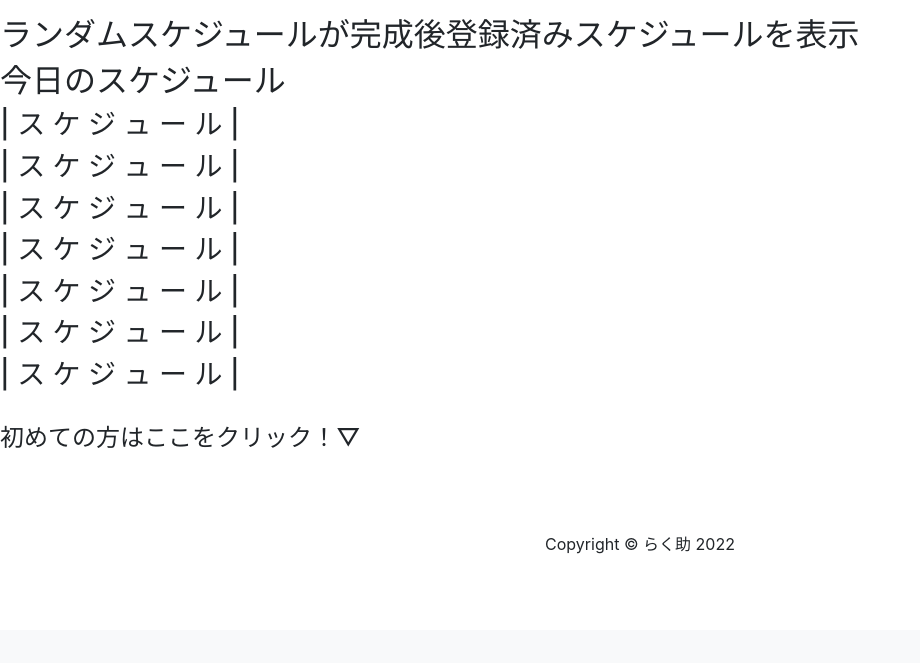
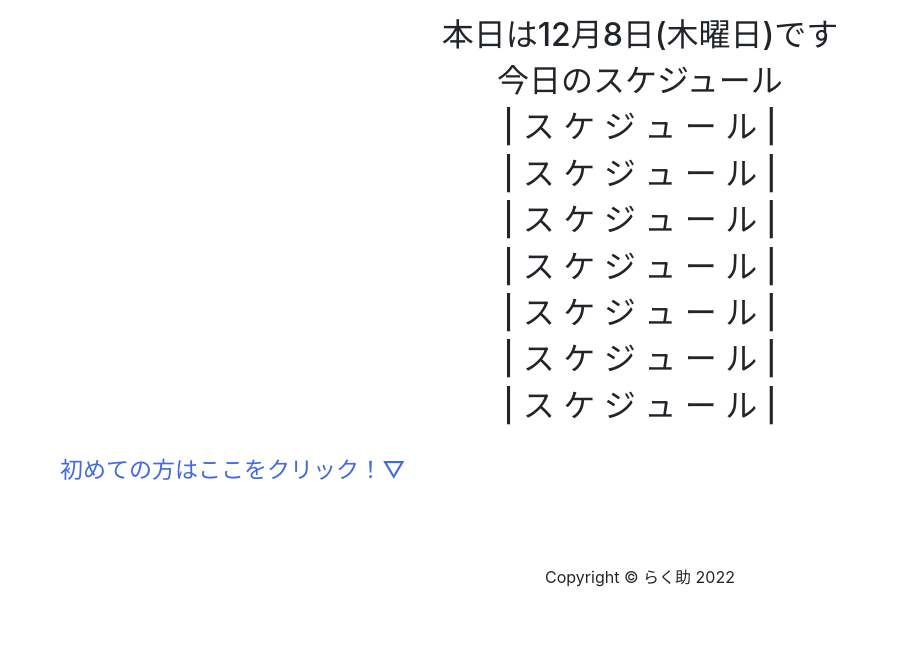
Before and after one commit to to-ru0125/rakusuketest, a Django app: page / in a window 1280 px wide. Shown: the part 288-951 px from the top of the page, without its empty margins (0-920 px from the left). Before the commit the page ends 842 px from the top, so only its background shows below. Run offline with Django 3.2, Linux system fonts and the light colour scheme; the visitor is signed in with stand-in values (Sample User, id 1); some libraries are stand-ins or nearby versions.

Commit message:
ホーム画面改造

```diff
--- a/rakusuke/rakusukeapp/templates/index.html
+++ b/rakusuke/rakusukeapp/templates/index.html
@@ -1,9 +1,15 @@
 {% extends 'base.html' %}
+{% load static %}
 {% block title %}らくらくスケジュール生成アプリ | らく助{% endblock %}
-
+{% block head %}
+<!--<link rel="stylesheet" type="text/css" href="{% static 'css/pc.css' %}">-->
+<link rel="stylesheet" type="text/css" media="only screen and (max-device-width:480px)" href="{% static 'css/phone.css' %}">
+<link rel="stylesheet" type="text/css" media="screen and (min-device-width:481px)" href="{% static 'css/pc.css' %}" />
+{% endblock %}
 
 {% block header%}
-    {{ month_current | date:"Y年m月" }}
+ {{ month_current | date:"Y年m月" }}
+
 <header class="masthead text-center text-black">
     <div class="masthead-content">
         <div class="container">
@@ -39,19 +45,19 @@
 {% block contents %}
 {% if user.is_authenticated %}
 <section>
-    <h2>ランダムスケジュールが完成後登録済みスケジュールを表示</h2>
+    <h2>本日は{% now "F" %}{% now "j" %}日({% now "l" %})です</h2>
     <h2>今日のスケジュール</h2>
-    <h3>| ス ケ ジ ュ ー ル |</h3>
-    <h3>| ス ケ ジ ュ ー ル |</h3>
-    <h3>| ス ケ ジ ュ ー ル |</h3>
-    <h3>| ス ケ ジ ュ ー ル |</h3>
-    <h3>| ス ケ ジ ュ ー ル |</h3>
-    <h3>| ス ケ ジ ュ ー ル |</h3>
-    <h3>| ス ケ ジ ュ ー ル |</h3><br>
+    <h2>| ス ケ ジ ュ ー ル |</h2>
+    <h2>| ス ケ ジ ュ ー ル |</h2>
+    <h2>| ス ケ ジ ュ ー ル |</h2>
+    <h2>| ス ケ ジ ュ ー ル |</h2>
+    <h2>| ス ケ ジ ュ ー ル |</h2>
+    <h2>| ス ケ ジ ュ ー ル |</h2>
+    <h2>| ス ケ ジ ュ ー ル |</h2><br>
 
     <!-- 折り畳み展開ポインタ -->
     <div onclick="obj=document.getElementById('open').style; obj.display=(obj.display=='none')?'block':'none';">
-        <a style="cursor:pointer;"><h4>初めての方はここをクリック！▽</h4></a><br>
+        <a style="cursor:pointer;"><h4 class="hover-test">初めての方はここをクリック！▽</h4></a><br>
     </div>
     <!--// 折り畳み展開ポインタ -->
 
@@ -60,7 +66,7 @@
 
         <!--ここの部分が折りたたまれる＆展開される部分になります。
         自由に記述してください。-->
-        <h2>らくらくスケジュール生成アプリ【らく助】の基本的な使用手順</h2><br>
+        <h2 class="midasi">【らく助】の基本的な使用手順</h2><br>
         <h3>スケジュールを登録する</h3>
         <h5>１、ホーム画面の<a class="link" href="{% url 'rakusukeapp:makeschedule' %}">スケジュールを作成する</a>をクリック</h5>
         <h5>２、必要な予定を入力！</h5>
@@ -89,5 +95,6 @@
 
 
 </section>
+
 {% endif %}
 {% endblock %}
--- /dev/null
+++ b/rakusuke/static/css/pc.css
@@ -0,0 +1,25 @@
+
+
+h2 {
+  text-align: center
+}
+h3 {
+  text-align: center
+}
+h5 {
+  margin-left: 490px;
+}
+h6 {
+  margin-left: 510px;
+}
+
+h4.hover-test{
+    color:#4169e1;
+    font-size: 23px;
+    margin-left: 60px;
+}
+h4.hover-test:hover{
+	color: #4682b4;
+	font-size: 25px;
+	font-weight: bold;
+}
--- /dev/null
+++ b/rakusuke/static/css/phone.css
@@ -0,0 +1,44 @@
+a.btn{
+ margin-top: 20px;
+}
+
+h1 {
+  font-size: 33px;
+}
+h2{
+  font-size: 28px;
+  text-align: center
+}
+h2.midasi{
+  font-size: 21px;
+  font-weight: 800;
+}
+
+h3 {
+  font-size: 21px;
+  font-weight: 600;
+  margin-left: 10px;
+  margin-right: 10px;
+}
+
+h4.hover-test{
+    color:#4169e1;
+    font-size: 18px;
+}
+h4.hover-test:hover{
+	color: #4682b4;
+	font-size: 20px;
+	font-weight: bold;
+}
+
+h5 {
+  font-size: 18px;
+  margin-left: 12px;
+  margin-right: 12px;
+}
+
+h6 {
+ font-size: 16px;
+ margin-left: 18px;
+  margin-right: 18px;
+}
```
Also changed, not shown: rakusuke/static/css/mystyle.css (line endings or trailing spaces).
